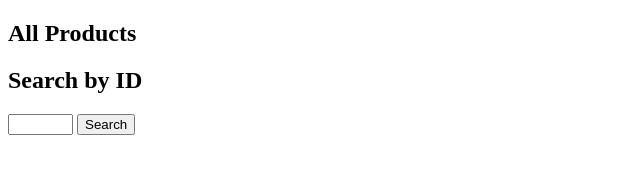
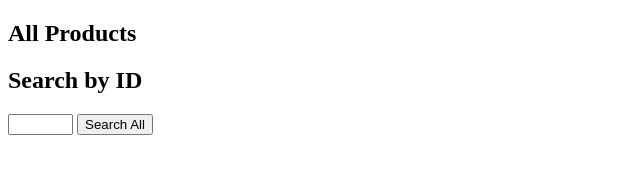
Before and after one commit to afd905/ProductsApp, a plain HTML site: page ProductsApp/index.html in a window 1280 px wide. Shown: the full height of the page, 0-640 px from the left. Drawn offline with nearby package versions, Linux system fonts and the light colour scheme; no server answers.

Commit message:
This is testing the updates to a development branch

```diff
--- a/ProductsApp/index.html
+++ b/ProductsApp/index.html
@@ -12,7 +12,7 @@
     <div>
         <h2>Search by ID</h2>
         <input type="text" id="prodId" size="5" />
-        <input type="button" value="Search" onclick="find();" />
+        <input type="button" value="Search All" onclick="find();" />
         <p id="product" />
     </div>
 
```
